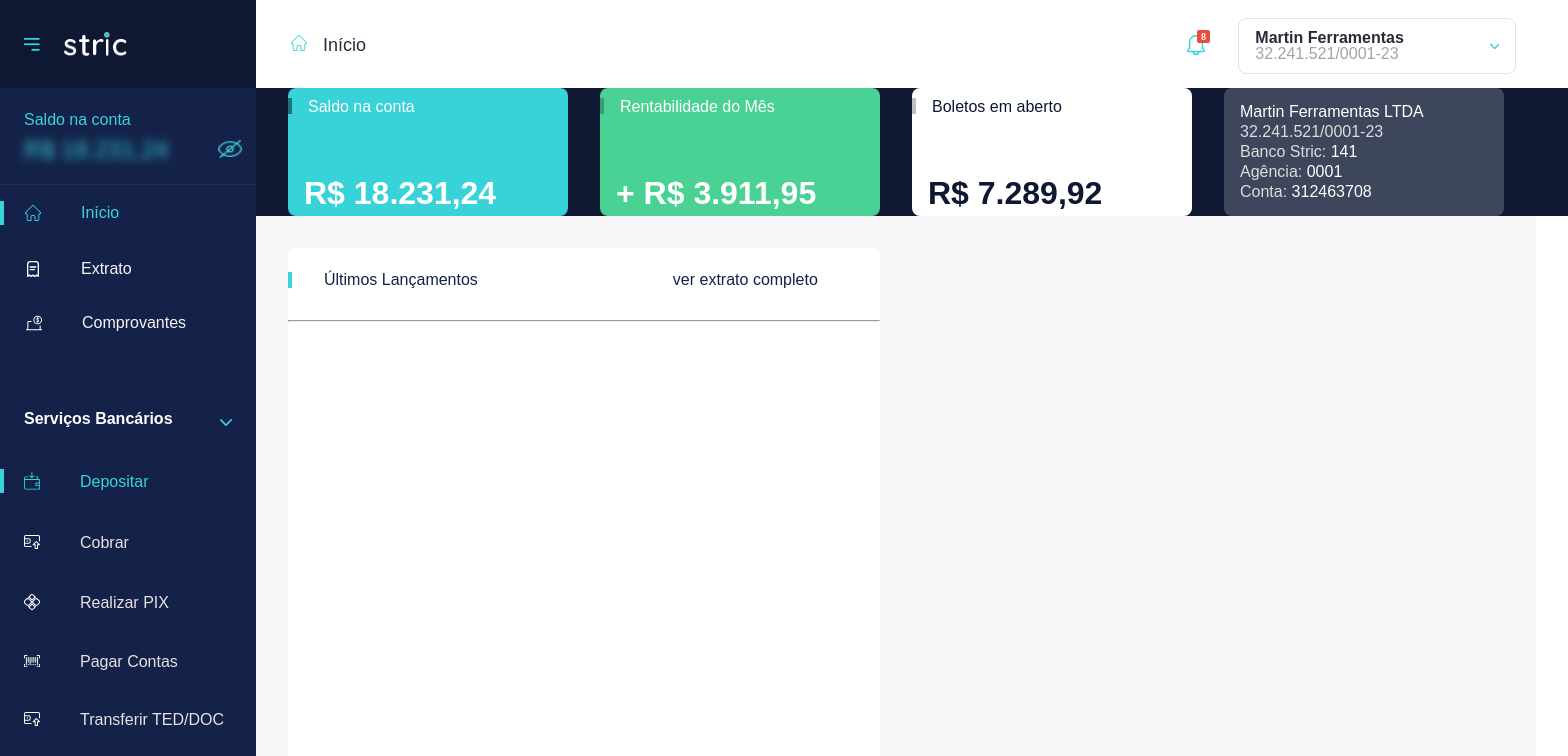
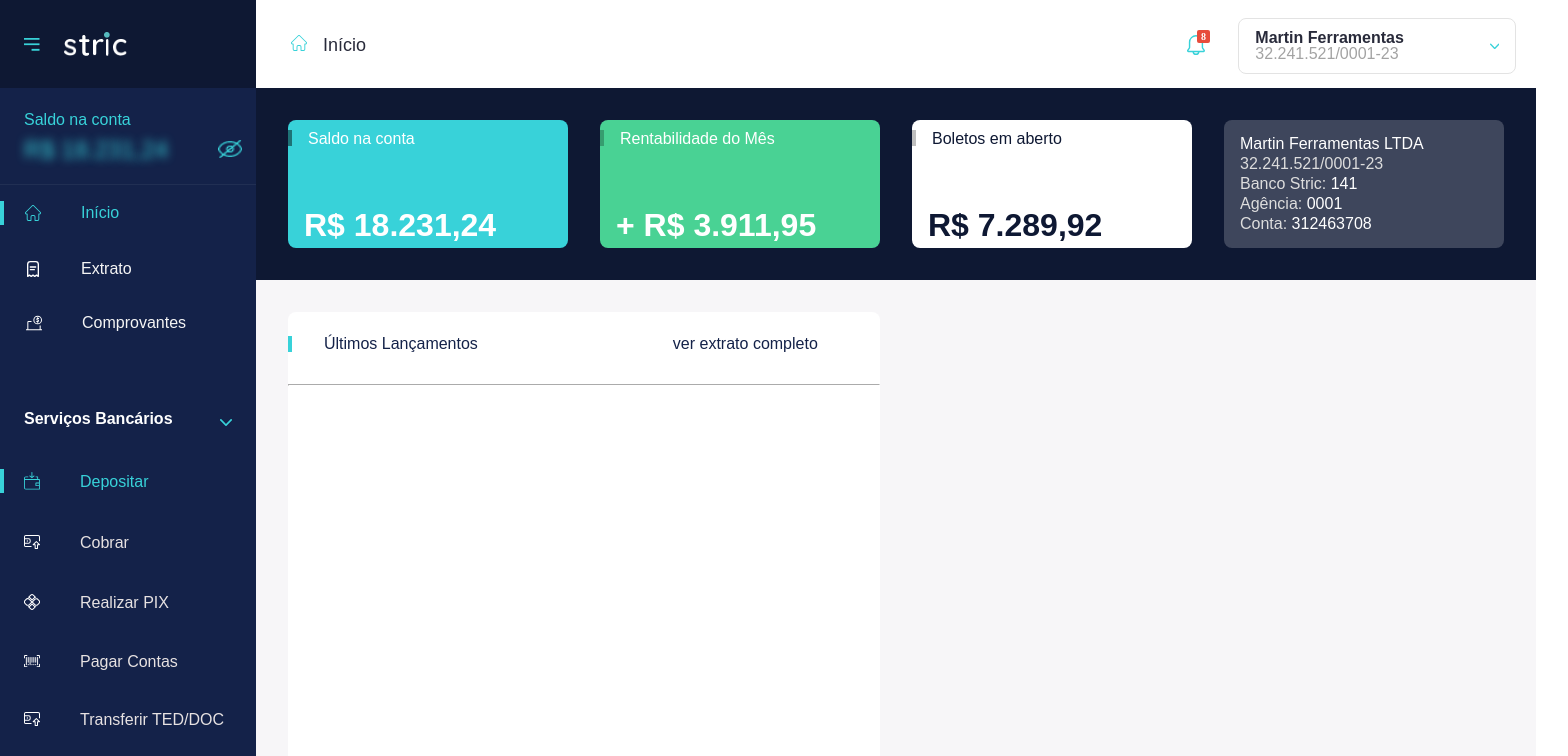
Before and after one commit to VitorSantosH/dashborad, a React (Create React App) app: page / in a window 1280 px wide. Shown: the top 756 px of the page, 1568 px wide, since content can reach past the window. Built offline with nearby package versions, Linux system fonts and the light colour scheme; a web font is replaced by a local one.

Commit message:
menu superior e cards2

```diff
--- a/src/templates/cardsTopo/Cards.css
+++ b/src/templates/cardsTopo/Cards.css
@@ -7,15 +7,18 @@
     padding-left: 32px;
     color: white;
     font-family: soleil, sans-serif;
+    box-sizing: border-box;
 }
 
 .card {
 
     position: relative;
-    width: 280px;
-    height: 128px;
+    min-width: 280px;
+    min-height: 128px;
     border-radius: 8px;
     margin-right: 32px;
+    margin-top: 32px;
+    margin-bottom: 32px;
 }
 
 .labelCards {
--- a/src/templates/cardsTopo/Cards.jsx
+++ b/src/templates/cardsTopo/Cards.jsx
@@ -1,5 +1,7 @@
 import React from "react";
 import "./Cards.css"
+
+
 
 import marcador from '../../assets/Rectangle 5976.png';
 const Cards = (props) => {
--- a/src/templates/corpo/ultimosLancamentos/index.css
+++ b/src/templates/corpo/ultimosLancamentos/index.css
@@ -35,6 +35,12 @@
 }
 
 #hrLancamentos {
-    background-color: #F7F6F8;
-    color: #F7F6F8;
+
+    border-color: #ffffff;
 }
+
+hr {
+
+    border-color: #F7F6F8;
+
+}
```
